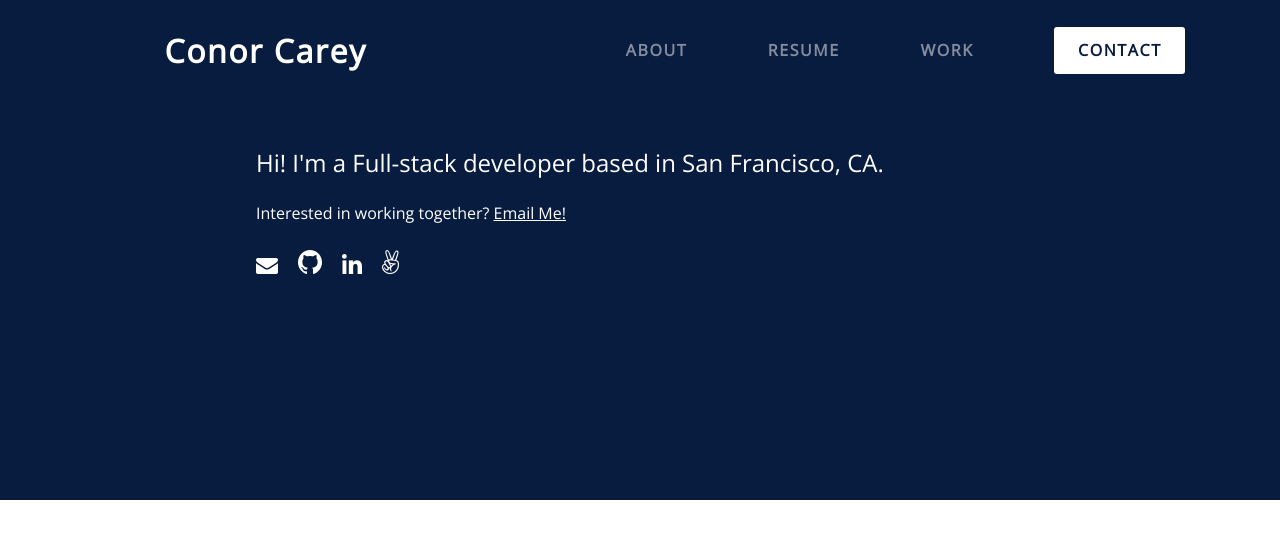
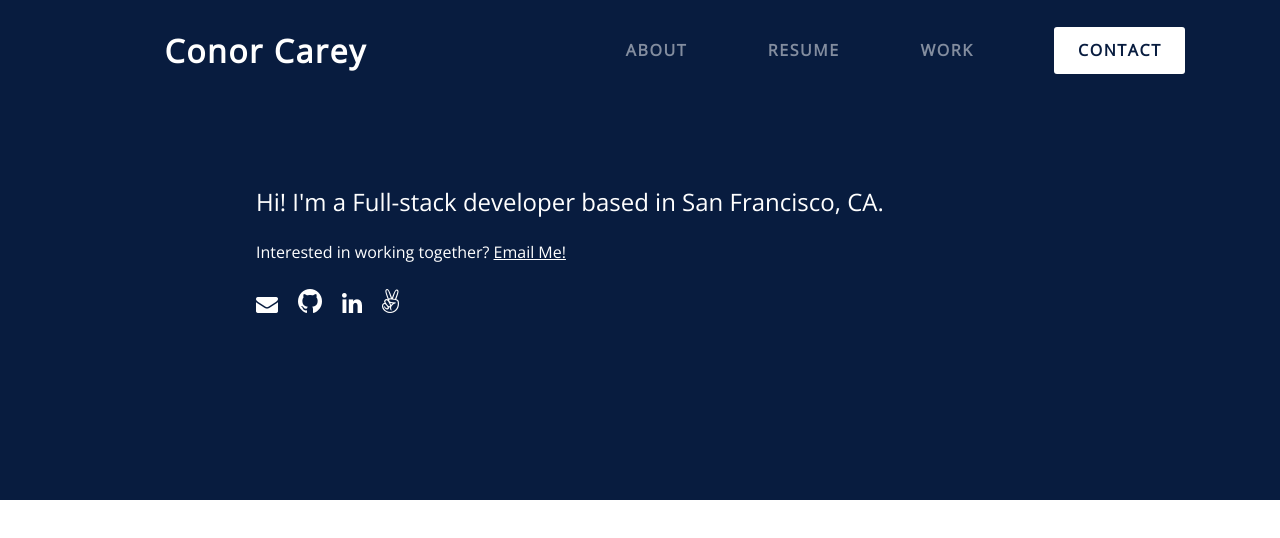
Before and after one commit to ccarey221/conorsportfolio, a React app: page / in a window 1280 px wide. Shown: the top 538 px of the page. Built offline with nearby package versions, Linux system fonts and the light colour scheme.

Commit message:
fixed spacing

```diff
--- a/src/Components/Body/body.css
+++ b/src/Components/Body/body.css
@@ -21,7 +21,7 @@ CSS for the ABOUT section
 .aboutContainer {
   position: absolute;
   height: 30%;
-  padding: 3%;
+  padding: 6%;
   padding-left: 20%;
   line-height: 50px;
 }
```
